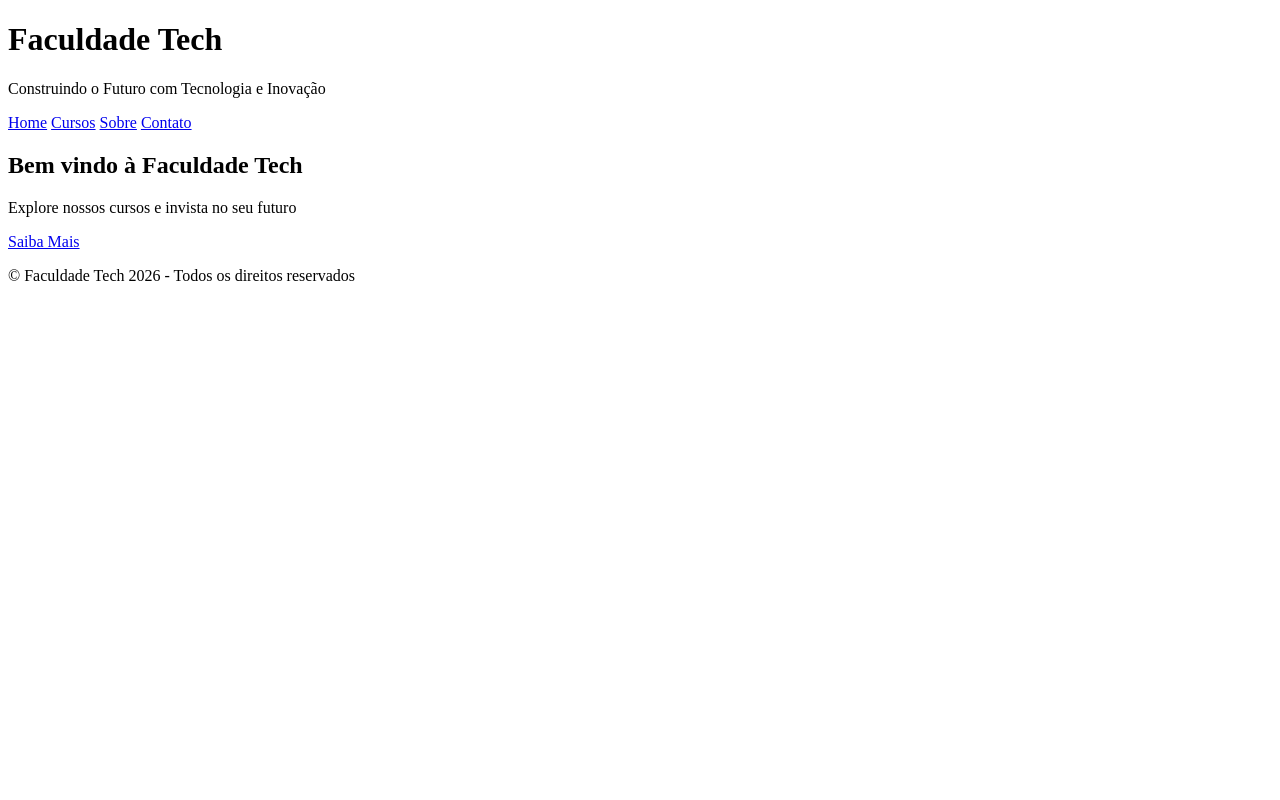
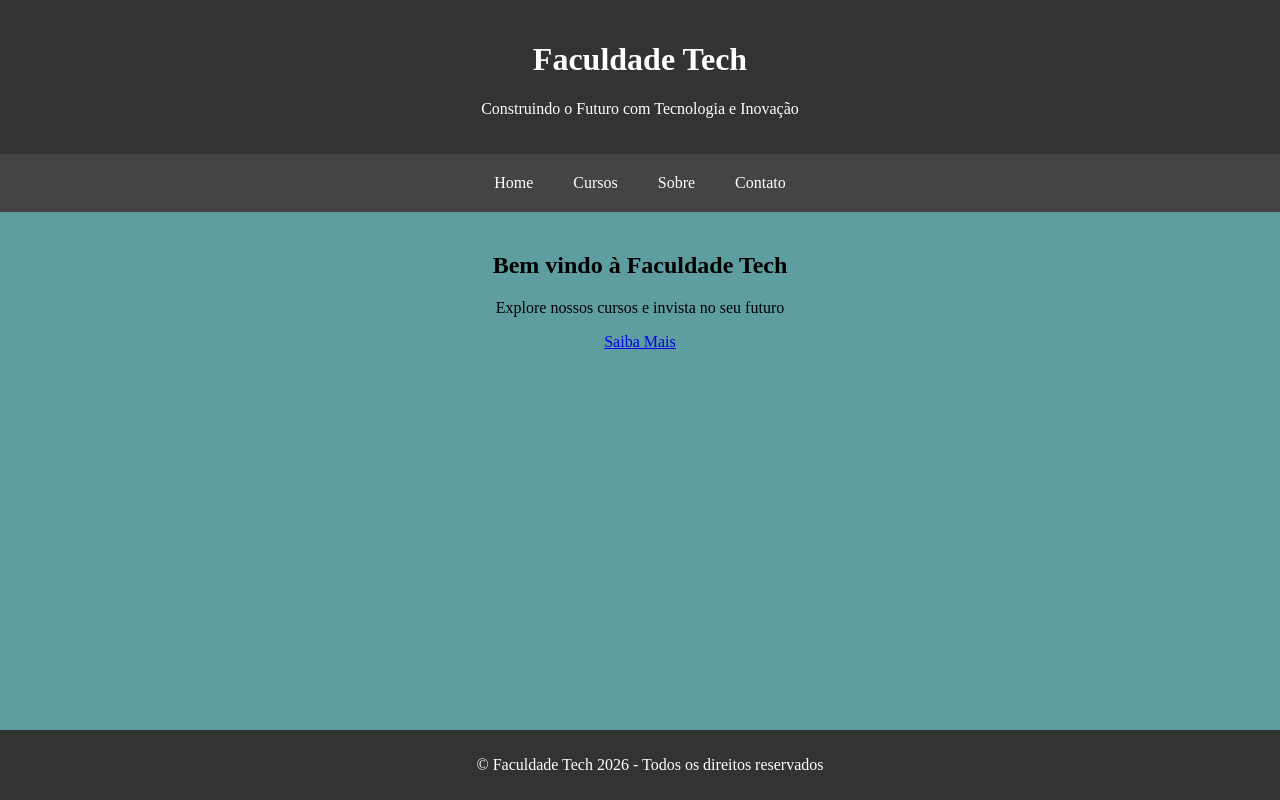
Before and after one commit to joaoma1212/Fronteand-devops, a plain HTML site: page site-faculdade/index.html in a window 1280 px wide. Drawn offline with Linux system fonts and the light colour scheme.

Commit message:
adicionado style no site facudade

```diff
--- /dev/null
+++ b/site-faculdade/css/style.css
@@ -0,0 +1,43 @@
+body {
+    font-family: 'Times New Roman', Times, serif;
+    margin: 0;
+    padding: 0;
+    background-color: cadetblue;
+}
+
+header {
+    background-color: #333;
+    color: white;
+    text-align: center;
+    padding: 20px;
+}
+
+nav {
+    display: flex;
+    justify-content: center;
+    background-color: #444;
+    padding: 10px;
+}
+
+nav a {
+    color: white;
+    text-decoration: none;
+    padding: 10px 20px;
+}
+
+main {
+    width: 80%;
+    margin: auto;
+    padding: 20px;
+    text-align: center;
+}
+
+footer {
+    background-color: #333;
+    color: white;
+    text-align: center;
+    padding: 10px;
+    position: absolute;
+    bottom: 0;
+    width: 100%;
+}
--- a/site-faculdade/index.html
+++ b/site-faculdade/index.html
@@ -4,6 +4,8 @@
     <meta charset="UTF-8">
     <meta name="viewport" content="width=device-width, initial-scale=1.0">
     <title>Faculdade Tech</title>
+
+    <link rel="stylesheet" href="./css/style.css">
 </head>
 <body>
     <header>
```
